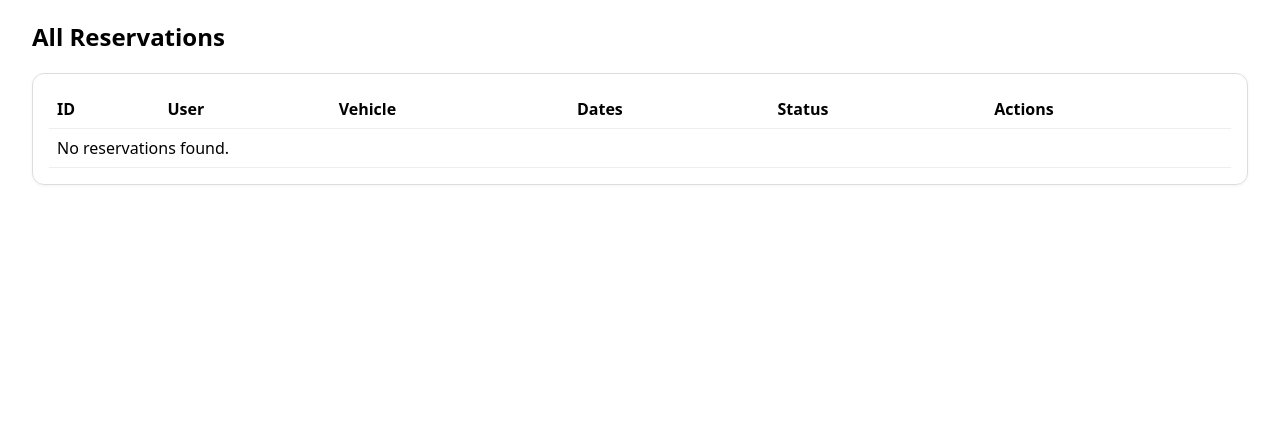
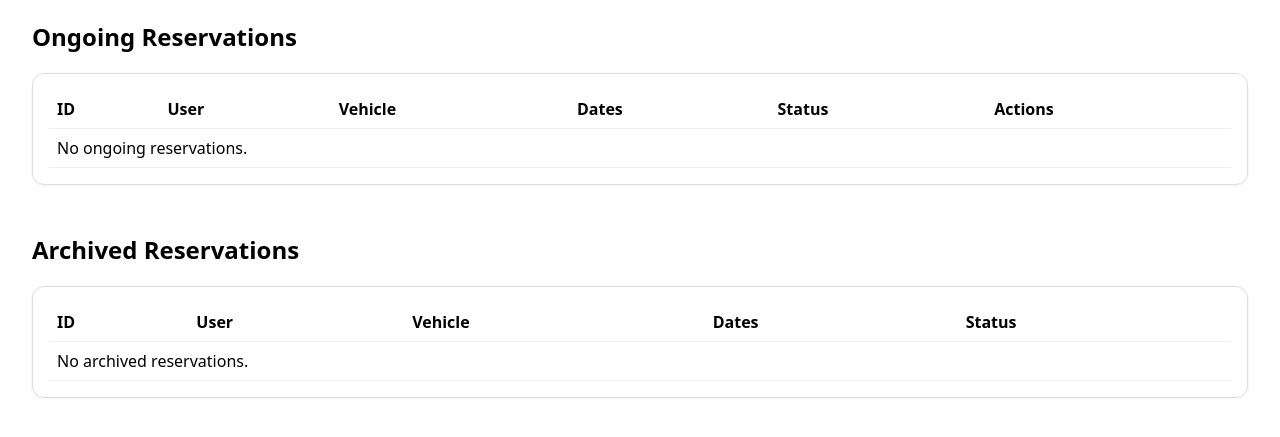
Before and after one commit to GospodinovPetar/vehicleReservations, a Django app: template templates/accounts/reservation_list.html in a window 1280 px wide. Shown: the part 105-542 px from the top of the page. Run offline with Django 5.2, Linux system fonts and the light colour scheme; the template is opened without the code that fills it, so the values that code supplies are empty; some libraries are stand-ins or nearby versions.

Commit message:
added a archived section in admin and manager dashboard's manage reservations section

```diff
--- a/templates/accounts/reservation_list.html
+++ b/templates/accounts/reservation_list.html
@@ -1,6 +1,6 @@
 {% extends "base.html" %}
 {% block content %}
-  <h2>All Reservations</h2>
+  <h2>Ongoing Reservations</h2>
   <div class="card">
     <table>
       <tr>
@@ -11,27 +11,49 @@
         <th>Status</th>
         <th>Actions</th>
       </tr>
-      {% for r in reservations %}
+      {% for r in ongoing %}
         <tr>
           <td>{{ r.id }}</td>
           <td>{{ r.user.username }}</td>
           <td>{{ r.vehicle.name }}</td>
           <td>{{ r.start_date }} → {{ r.end_date }}</td>
-          <td>{{ r.status }}</td>
+          <td>{{ r.get_status_display }}</td>
           <td>
             {% if r.status == "PENDING" %}
-            <a class="btn" href="{% url 'accounts:reservation-update' r.id %}">Edit</a>
-            <a class="btn" href="{% url 'accounts:reservation-approve' r.id %}">Approve</a>
-            <a class="btn" href="{% url 'accounts:reservation-reject' r.id %}">Reject</a>
+              <a class="btn" href="{% url 'accounts:reservation-update' r.id %}">Edit</a>
+              <a class="btn" href="{% url 'accounts:reservation-approve' r.id %}">Approve</a>
+              <a class="btn" href="{% url 'accounts:reservation-reject' r.id %}">Reject</a>
             {% else %}
-            <span style="color:#999;">No actions</span>
+              <span style="color:#999;">No actions</span>
             {% endif %}
           </td>
         </tr>
       {% empty %}
+        <tr><td colspan="6">No ongoing reservations.</td></tr>
+      {% endfor %}
+    </table>
+  </div>
+
+  <h2 style="margin-top:2em;">Archived Reservations</h2>
+  <div class="card">
+    <table>
+      <tr>
+        <th>ID</th>
+        <th>User</th>
+        <th>Vehicle</th>
+        <th>Dates</th>
+        <th>Status</th>
+      </tr>
+      {% for r in archived %}
         <tr>
-          <td colspan="6">No reservations found.</td>
+          <td>{{ r.id }}</td>
+          <td>{{ r.user.username }}</td>
+          <td>{{ r.vehicle.name }}</td>
+          <td>{{ r.start_date }} → {{ r.end_date }}</td>
+          <td>{{ r.get_status_display }}</td>
         </tr>
+      {% empty %}
+        <tr><td colspan="5">No archived reservations.</td></tr>
       {% endfor %}
     </table>
   </div>
```
Also changed, not shown: accounts/views.py (+12 -2 lines).
